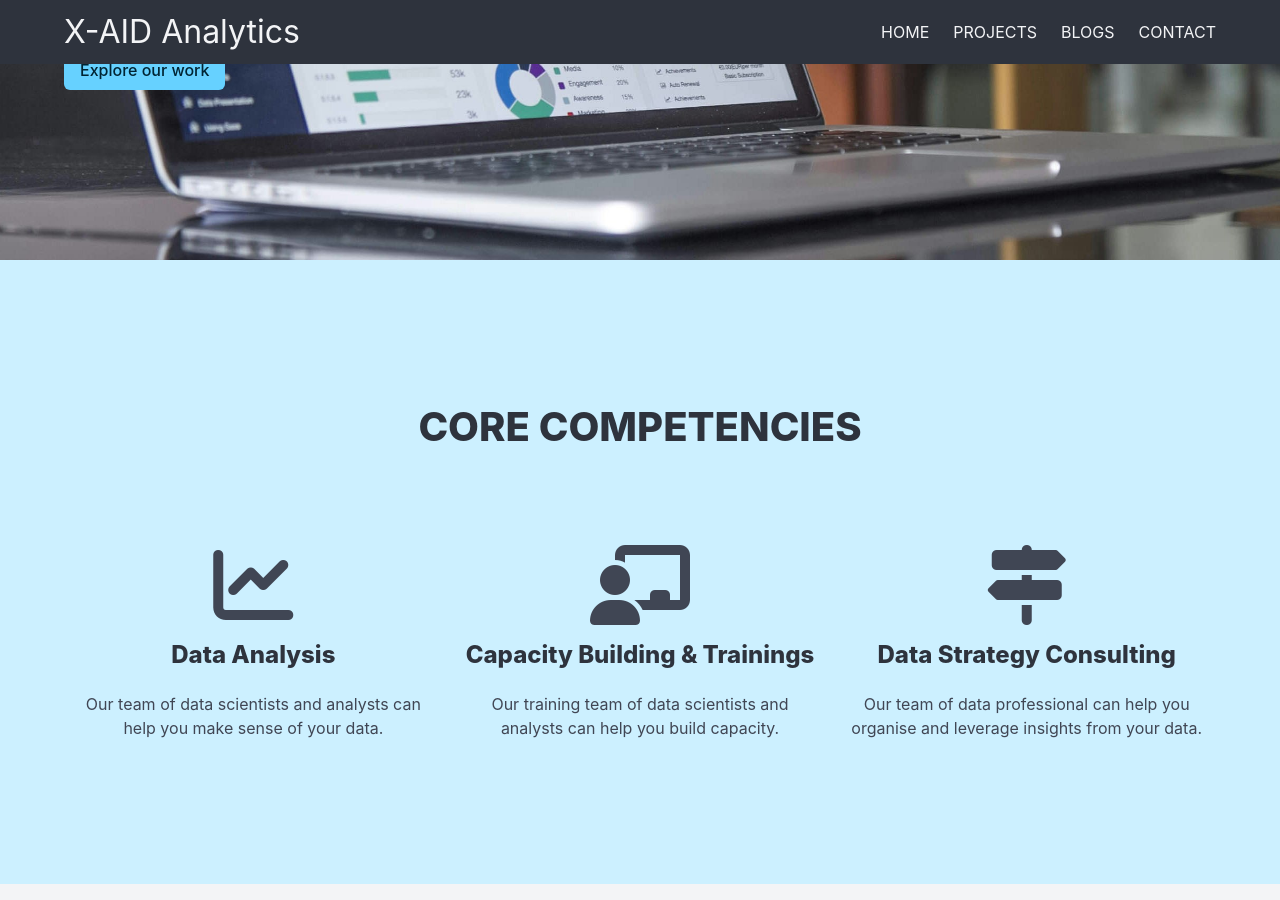
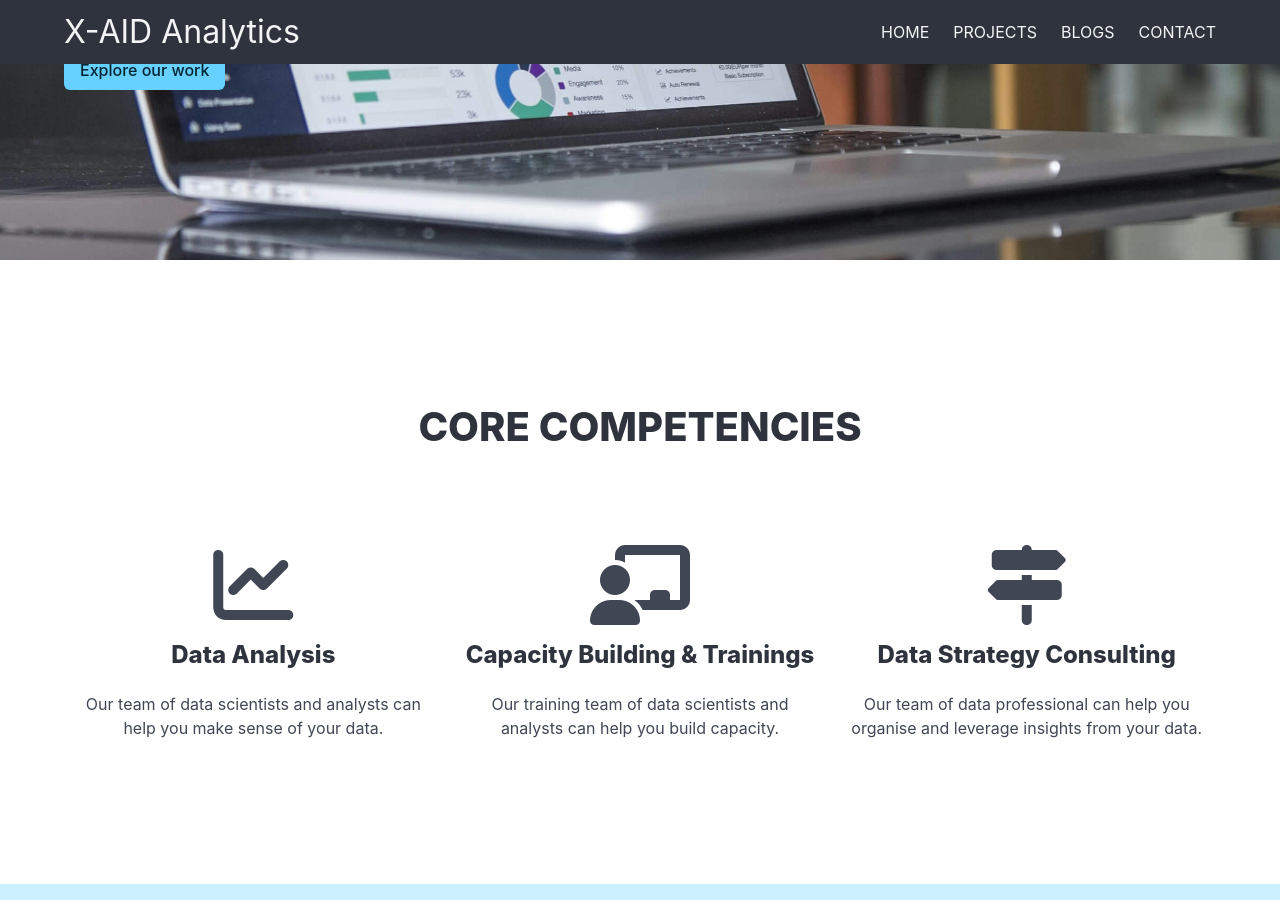
Before and after one commit to X-AID-Analytics/x-aid-analytics.github.io, a Jekyll site: the page built from docs/index.html, in a window 1280 px wide and 900 px high, scrolled down 242 px. Built offline with Jekyll 4.4.1, drawn with Linux system fonts in a browser that asks for light colours; nearby versions of some CDN libraries; comment, search, counter and statistics services are not loaded; a style sheet for code colours, icons or effects is not loaded; some of the changed text lies outside the part shown.

Commit message:
HOME - Clean up dividers

```diff
--- a/docs/assets/css/style.css
+++ b/docs/assets/css/style.css
@@ -50,3 +50,7 @@
     margin-inline-end: 40px;
     unicode-bidi: isolate;
 }
+
+.home-divider {
+    /* clip-path: polygon(100% 0, 100% 90%, 90% 100%, 0 100%, 0 10%, 10% 0); */
+}
--- a/docs/index.html
+++ b/docs/index.html
@@ -21,7 +21,7 @@
 </section>
 
 <!-- Home: Services -->
-<section id="home-services" class="hero is-medium has-background-info-light">
+<section id="home-services" class="hero is-medium">
     <div class="hero-body">
         <div class="container">
 
@@ -56,8 +56,21 @@
     </div>
 </section>
 
+<!-- Home - Divider -->
+<section id="" class="hero home-divider is-medium has-background-info-light">
+    <div class="hero-body">
+        <div class="container">
+            <div class="skeleton-lines">
+                <div></div>
+                <div></div>
+                <div></div>
+            </div>
+        </div>
+    </div>
+</section>
+
 <!-- Home - Members Profile -->
-<section id="home-members" class="hero is-medium is-light">
+<section id="home-members" class="hero is-medium">
     <div class="hero-body">
         <div class="container">
 
@@ -68,24 +81,16 @@
                     {% for member in site.data.members %}
                     <div class="cell">
                         <div class="card card-fill-parent">
-                            <!-- <div class="card-image is-left">
-                                <div class="media-left">
-                                    <figure class="image">
-                                        <img src="/assets/img/profiles/{{ member.image }}" alt="Profile - {{ member.name }}">
-                                    </figure>
-                                </div>
-                            </div> -->
                             <div class="card-content card-fill-parent">
                                 <div class="media">
                                     <div class="media-left">
                                         <figure class="image is-48x48">
-                                            <img src="/assets/img/profiles/{{ member.image }}" alt="Profile - {{ member.name }}">
+                                            <img class="is-rounded" src="/assets/img/profiles/{{ member.image }}" alt="Profile - {{ member.name }}">
                                         </figure>
                                     </div>
                                     <div class="content">
                                         <p class="title is-4">{{ member.name }}{% if member.suffix != "#" %}, {{ member.suffix }}{% endif %}</p>
                                         <p class="subtitle">{{ member.role }} at <a href="{{ member.org_link }}" target="_blank">{{ member.org }}</a></p>
-
                                     </div>
                                 </div>
                                 <div class="content">
@@ -131,8 +136,21 @@
     </div>
 </section>
 
+<!-- Home - Divider -->
+<section id="" class="hero home-divider is-medium has-background-warning-light">
+    <div class="hero-body">
+        <div class="container">
+            <div class="skeleton-lines">
+                <div></div>
+                <div></div>
+                <div></div>
+            </div>
+        </div>
+    </div>
+</section>
+
 <!-- Home - Hightlights -->
-<section id="home-highlights" class="hero is-medium has-background-warning-light">
+<section id="home-highlights" class="hero is-medium">
     <div class="hero-body">
         <div class="container">
 
@@ -143,7 +161,7 @@
 </section>
 
 <!-- Home - Divider -->
-<section id="home-highlights" class="hero is-medium is-light">
+<section class="hero home-divider is-medium has-background-success-light">
     <div class="hero-body">
         <div class="container">
             <div class="skeleton-lines">
@@ -156,18 +174,46 @@
 </section>
 
 <!-- Home - Latest Blogs -->
-<section id="home-highlights" class="hero is-medium has-background-success-light">
+<section id="home-blogs" class="hero is-medium">
     <div class="hero-body">
         <div class="container">
 
             <h2 class="title is-2 mb-6 pb-6 has-text-centered is-uppercase">Latest Blog Posts</h2>
 
+            <div class="list">
+                <div class="list-item">
+                    <div class="list-item-content">
+                        {% for post in site.posts limit: 3 %}
+                            <div class="list-item-title">
+                                <a href="{{ site.baseurl }}{{ post.url }}">{{ post.title }}</a>
+                            </div>
+                            <div class="list-item-description">
+                                By {{ post.author }} on {{ post.date | date: '%b %-d, %Y' }}
+                            </div>
+                        {% endfor %}
+                    </div>
+                </div>
+            </div>
+
+        </div>
+    </div>
+</section>
+
+<!-- Home - Divider -->
+<section class="hero home-divider is-medium has-background-danger-light">
+    <div class="hero-body">
+        <div class="container">
+            <div class="skeleton-lines">
+                <div></div>
+                <div></div>
+                <div></div>
+            </div>
         </div>
     </div>
 </section>
 
 <!-- Home - Sponsors -->
-<section id="home-highlights" class="hero is-medium is-light">
+<section id="home-sponsor" class="hero is-medium">
     <div class="hero-body">
         <div class="container">
 
```
Also changed, not shown: 1 other file.
